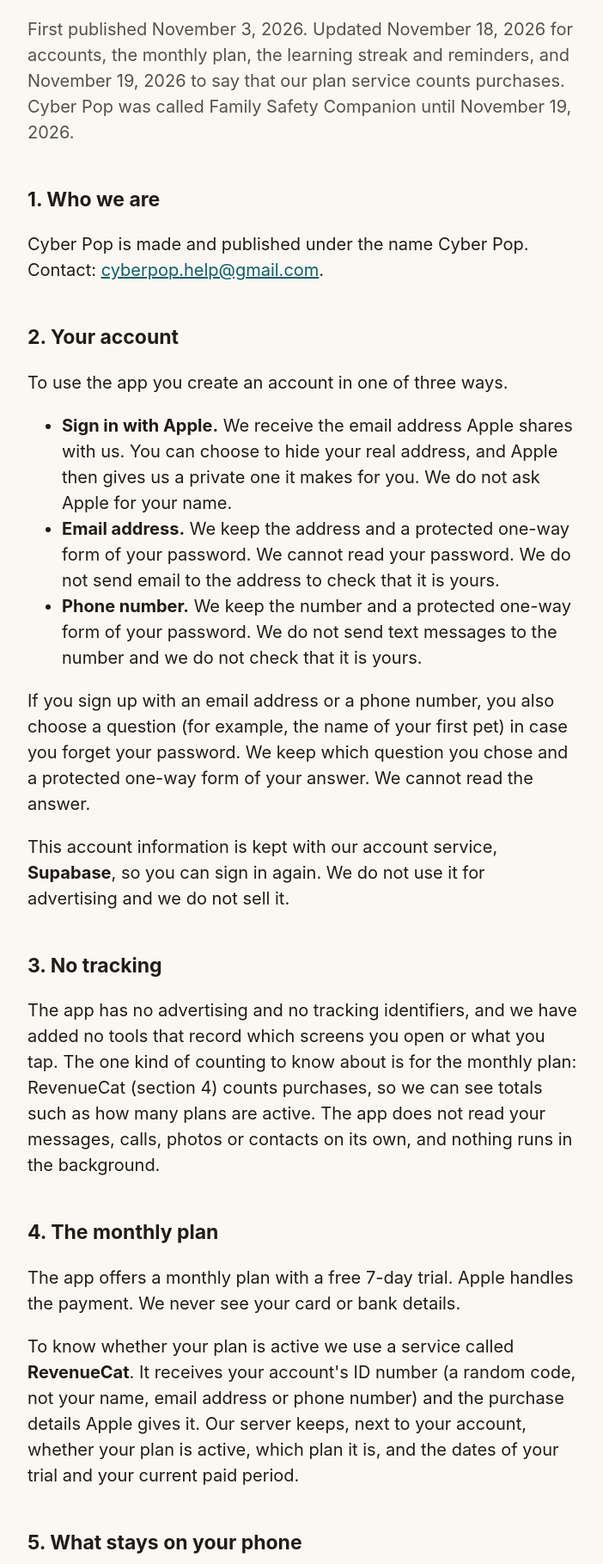
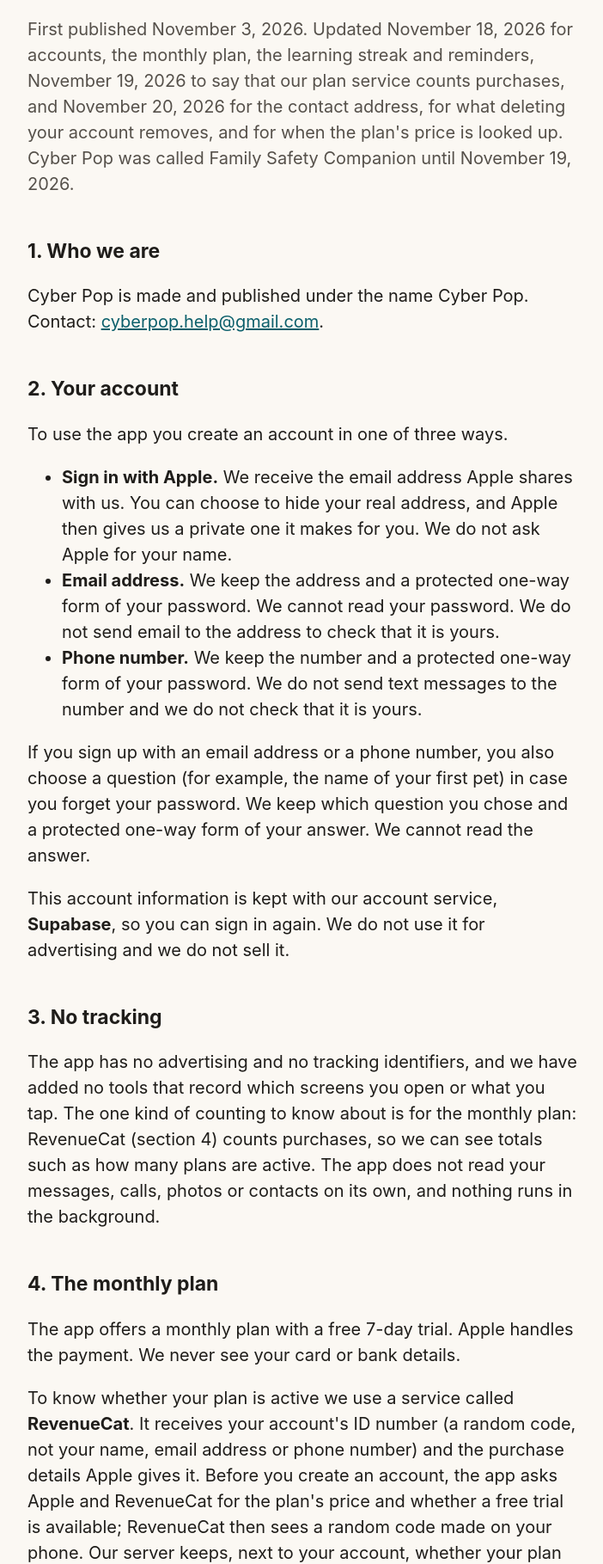
Before and after one commit to nlevs/familysafetycompanion, a plain HTML site: page privacy.html in a window 1280 px wide. Shown: the part 96-1915 px from the top of the page at 86% size, without its empty margins (288-990 px from the left). Drawn offline with Linux system fonts and the light colour scheme.

Commit message:
Privacy page: deleting an account removes the plan service's record; price is looked up before sign-up

```diff
--- a/privacy.html
+++ b/privacy.html
@@ -9,7 +9,7 @@
 <body>
 <main>
 <h1>Cyber Pop Privacy Policy</h1>
-<p class="meta">First published November 3, 2026. Updated November 18, 2026 for accounts, the monthly plan, the learning streak and reminders, and November 19, 2026 to say that our plan service counts purchases. Cyber Pop was called Family Safety Companion until November 19, 2026.</p>
+<p class="meta">First published November 3, 2026. Updated November 18, 2026 for accounts, the monthly plan, the learning streak and reminders, November 19, 2026 to say that our plan service counts purchases, and November 20, 2026 for the contact address, for what deleting your account removes, and for when the plan's price is looked up. Cyber Pop was called Family Safety Companion until November 19, 2026.</p>
 
 <h2>1. Who we are</h2>
 <p>Cyber Pop is made and published under the name Cyber Pop. Contact: <a href="mailto:cyberpop.help@gmail.com">cyberpop.help@gmail.com</a>.</p>
@@ -29,7 +29,7 @@
 
 <h2>4. The monthly plan</h2>
 <p>The app offers a monthly plan with a free 7-day trial. Apple handles the payment. We never see your card or bank details.</p>
-<p>To know whether your plan is active we use a service called <strong>RevenueCat</strong>. It receives your account's ID number (a random code, not your name, email address or phone number) and the purchase details Apple gives it. Our server keeps, next to your account, whether your plan is active, which plan it is, and the dates of your trial and your current paid period.</p>
+<p>To know whether your plan is active we use a service called <strong>RevenueCat</strong>. It receives your account's ID number (a random code, not your name, email address or phone number) and the purchase details Apple gives it. Before you create an account, the app asks Apple and RevenueCat for the plan's price and whether a free trial is available; RevenueCat then sees a random code made on your phone. Our server keeps, next to your account, whether your plan is active, which plan it is, and the dates of your trial and your current paid period.</p>
 
 <h2>5. What stays on your phone</h2>
 <p>These are stored only on your phone, and we cannot see them: your Online Safety Module answers (including whether you have been scammed before and what your goals are), your safety plan, which steps you marked, how many daily lessons you finished, your daily scam practice numbers (how many practices you finished, your days in a row and your average score), your learning streak (which days you finished a lesson or the daily quiz), which reminders are on, and your settings.</p>
@@ -56,7 +56,7 @@
 <li><strong>delete your account.</strong> This permanently removes your account from our service (your email address or phone number, your password, your password question and answer, and our record of your plan) and everything the app keeps on your phone. It cannot be undone.</li>
 </ul>
 <p>Deleting your account does not cancel a subscription with Apple. Cancel it first in iPhone Settings: tap your name, then Subscriptions.</p>
-<p>These buttons cannot remove copies of a report you shared, content already sent to Anthropic, or the purchase record RevenueCat holds under your random ID number. To ask us to remove that purchase record, email <a href="mailto:cyberpop.help@gmail.com">cyberpop.help@gmail.com</a>.</p>
+<p>These buttons cannot remove copies of a report you shared or content already sent to Anthropic. Delete My Account also asks RevenueCat to delete the purchase record it holds under your random ID number. If you think that did not happen, email <a href="mailto:cyberpop.help@gmail.com">cyberpop.help@gmail.com</a> and we will remove it.</p>
 
 <h2>10. Children</h2>
 <p>The app is not directed at children under 13 and does not knowingly collect personal information from anyone under 13.</p>
```
